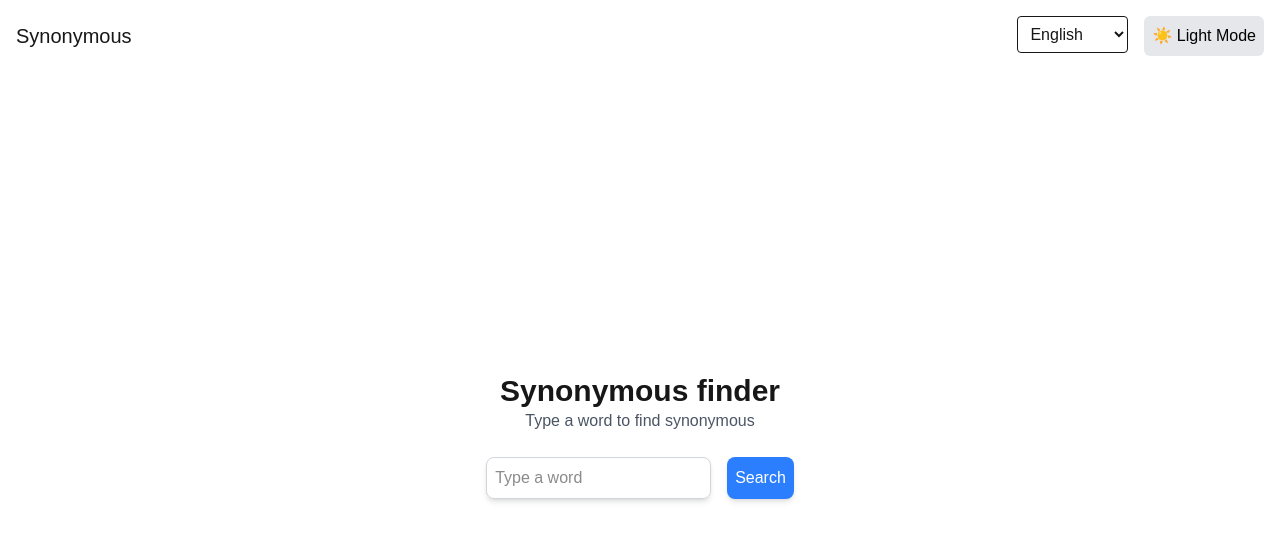
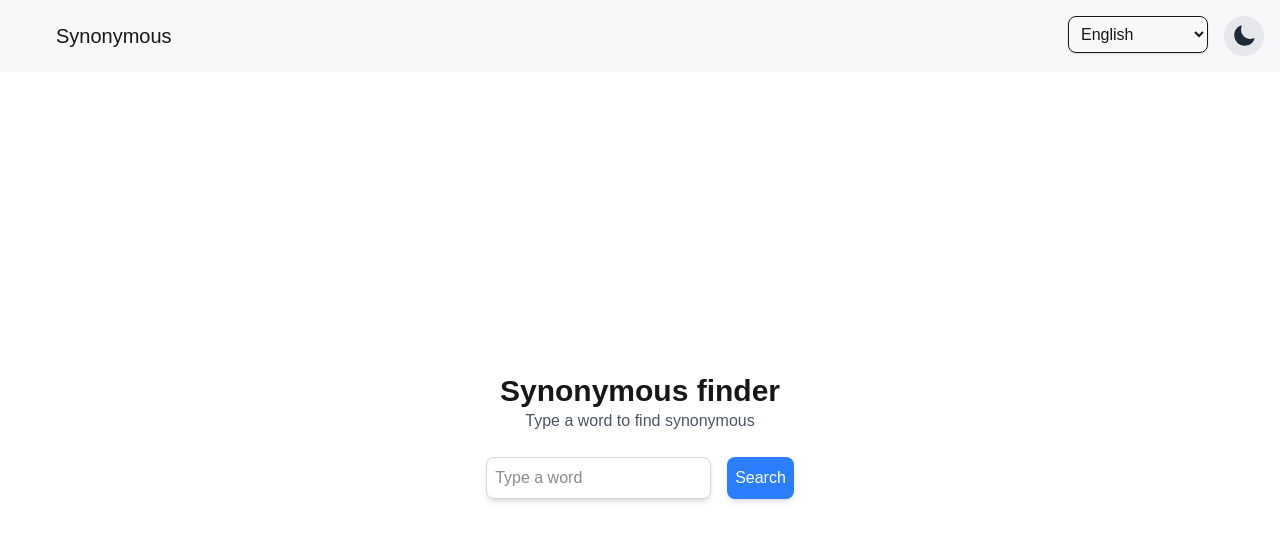
Before and after one commit to Rayan757575/sinonimos, a Next.js app: page / in a window 1280 px wide. Shown: the top 540 px of the page. Built offline with nearby package versions, Linux system fonts and the light colour scheme.

Commit message:
Update scheme colors and time transition

```diff
--- a/src/app/globals.css
+++ b/src/app/globals.css
@@ -3,6 +3,8 @@
 :root {
   --background: #ffffff;
   --foreground: #171717;
+  --background-header: #f6f8fa;
+  --subtitle-color: #fff
 }
 
 @theme inline {
@@ -16,14 +18,16 @@
   :root {
     --background: #0a0a0a;
     --foreground: #ededed;
+    --background-header:#141821;
+    --subtitle-color: #fff
   }
 }
 
 .dark {
   --background: #1a202c;
   --foreground: #ffffff;
-  --background-header: rgb(37, 37, 46);
-  --subtitle-color: #fff
+  --background-header: #141821;
+  --subtitle-color: #fff;
 }
 
 body {
@@ -31,10 +35,14 @@ body {
   color: var(--foreground);
   font-family: Arial, Helvetica, sans-serif;
   top: 0px !important;
+
+  transition: 0.2s ease-in-out;
 }
 
 header {
   background: var(--background-header);
+
+  transition: 0.2s ease-in-out;
 }
 
 /* Esconde completamente a interface do Google Translate */
--- a/src/components/BuscaSinonimos.js
+++ b/src/components/BuscaSinonimos.js
@@ -40,7 +40,7 @@ export default function BuscaSinonimos() {
 
       {sinonimos.length > 0 && (
         <div className="text-center">
-          <h2 className="text-xl font-semibold mb-2">Sinônimos:</h2>
+          <h2 className="text-xl font-semibold mb-2">Synonyms:</h2>
           <div className="flex flex-wrap justify-center gap-3">
             {sinonimos.map((item, index) => (
               <span
--- a/src/components/Header.js
+++ b/src/components/Header.js
@@ -6,7 +6,7 @@ import ThemeToggle from './ThemeToggle'
 export default function Header() {
   return (
     <header className="flex justify-between items-center p-4 bg-gray-200">
-        <h1 className="text-xl font-bolds">Synonymous</h1>
+        <h1 className="text-xl font-bolds px-10">Synonymous</h1>
         <div className="flex flex-row">
           <div className="hidden sm:block px-4">
             <IdiomaSelectMenu />
--- a/src/components/IdiomaSelectMenu.js
+++ b/src/components/IdiomaSelectMenu.js
@@ -23,9 +23,9 @@ export default function IdiomaSelectMenu() {
   };
 
   return (
-    <select value={selectedLanguage} onChange={handleLanguageChange} className="p-2 border rounded">
+    <select value={selectedLanguage} onChange={handleLanguageChange} className="p-2 block border rounded-lg shadow-sm w-35 ">
       {languages.map((lang) => (
-        <option key={lang.code} value={lang.code} className="text-black bg-gray-200">
+        <option key={lang.code} value={lang.code} className="text-black bg-gray-100">
           {lang.label}
         </option>
       ))}
--- a/src/components/ThemeToggle.js
+++ b/src/components/ThemeToggle.js
@@ -1,36 +1,31 @@
 "use client";
-import { useState, useEffect } from "react";
+
+import { useEffect, useState } from "react";
+import { MoonIcon, SunIcon } from "@heroicons/react/24/solid";
 
 export default function ThemeToggle() {
-  const [darkMode, setDarkMode] = useState(false);
+  const [theme, setTheme] = useState(() => {
+    if (typeof window !== "undefined") {
+      return localStorage.getItem("theme") || "light";
+    }
+    return "light";
+  });
 
   useEffect(() => {
-    // Verifica o tema salvo no localStorage
-    const savedTheme = localStorage.getItem("theme");
-    if (savedTheme === "dark") {
-      document.documentElement.classList.add("dark");
-      setDarkMode(true);
-    }
-  }, []);
-
-  const toggleTheme = () => {
-    if (darkMode) {
-      document.documentElement.classList.remove("dark");
-      localStorage.setItem("theme", "light");
-      setDarkMode(false);
-    } else {
-      document.documentElement.classList.add("dark");
-      localStorage.setItem("theme", "dark");
-      setDarkMode(true);
-    }
-  };
+    document.documentElement.classList.toggle("dark", theme === "dark");
+    localStorage.setItem("theme", theme);
+  }, [theme]);
 
   return (
     <button
-      onClick={toggleTheme}
-      className="p-2 rounded-md bg-gray-200 text-black dark:bg-gray-800 transition-all"
+      onClick={() => setTheme(theme === "dark" ? "light" : "dark")}
+      className="p-2 rounded-full transition duration-300 bg-gray-200 dark:bg-gray-800 text-gray-800 dark:text-gray-200"
     >
-      {darkMode ? "🌙 Dark Mode" : "☀️ Light Mode"}
+      {theme === "dark" ? (
+        <SunIcon className="w-6 h-6" />
+      ) : (
+        <MoonIcon className="w-6 h-6" />
+      )}
     </button>
   );
 }
```
